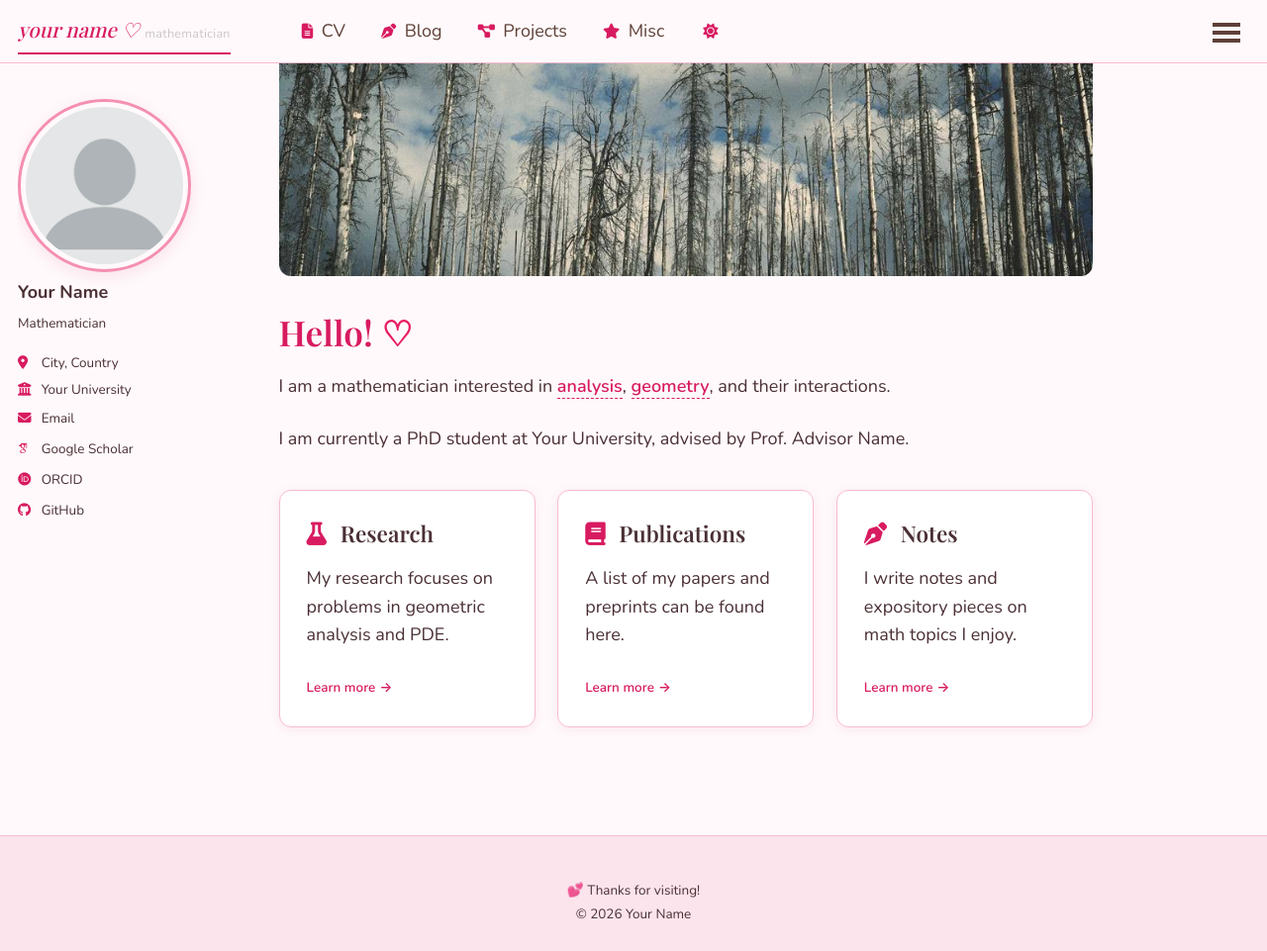
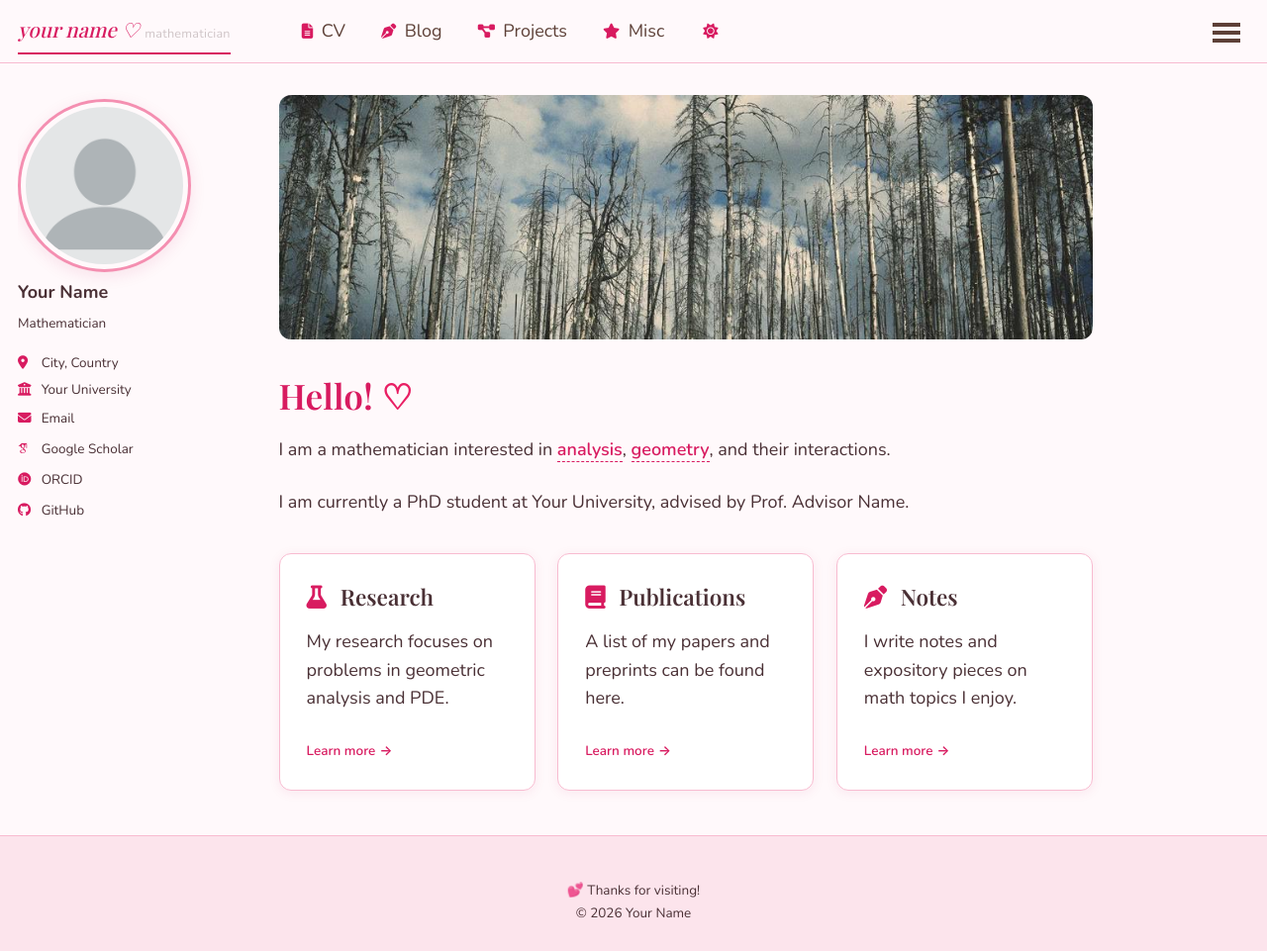
Before and after one commit to aris-uu/aris-uu.github.io, a Jekyll site: the page built from _pages/about.md, in a window 1280 px wide and 961 px high. Shown: the whole window at 99% size. Built offline with Jekyll 4.4.1, drawn with Linux system fonts in a browser that asks for light colours; some web fonts are replaced.

Commit message:
feat: add base layout styles and global element definitions

```diff
--- a/_sass/layout/_base.scss
+++ b/_sass/layout/_base.scss
@@ -31,7 +31,7 @@ body {
 
 .initial-content {
   flex: 1 0 auto;
-  // padding-top: $masthead-height;
+  padding-top: $masthead-height;
 }
 
 h1,
```
